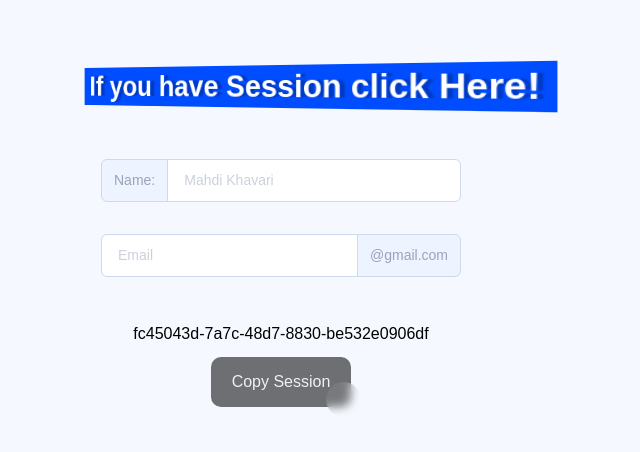
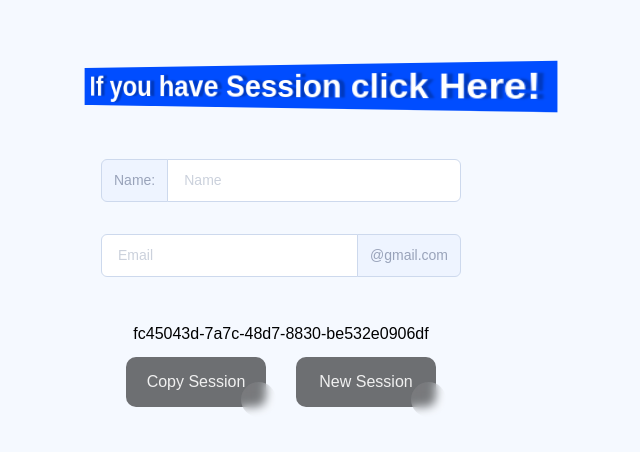
Before and after one commit to mkhavari01/Data-Loss-Prevention, a React (Create React App) app in the folder client/: page / in a window 1280 px wide. Shown: the part 164-616 px from the top of the page, without its empty margins (359-999 px from the left). Built offline with nearby package versions, Linux system fonts and the light colour scheme; no server answers.

Commit message:
feat: create + update new user

```diff
--- a/client/src/App.css
+++ b/client/src/App.css
@@ -230,3 +230,10 @@ body .form-group:not(:last-child) {
   cursor: pointer;
   padding: .1em .3em;
 }
+
+.er{
+  display: flex;
+  justify-content: center;
+  align-items: center;
+  gap: 30px;
+}
--- a/client/src/App.js
+++ b/client/src/App.js
@@ -37,7 +37,8 @@ function App() {
     console.log(existingSessionID);
 
     if (existingSessionID) {
-      setSessionID(existingSessionID);
+      // setSessionID(existingSessionID);
+      submitSession(existingSessionID);
     } else {
       // Generate a new session ID and save it as an HttpOnly cookie
       const newSessionID = uuidv4();
@@ -61,13 +62,16 @@ function App() {
     socket.emit("send_message", obj);
   }
 
-  async function submitSession() {
+  async function submitSession(session) {
     try {
       console.log(process.env.REACT_APP_BACKEND_URL);
       const res = await axios.post(process.env.REACT_APP_BACKEND_URL, {
-        session: prevSession,
+        session: prevSession || session,
       });
-      console.log("res is", res.data);
+      setName(res.data.data.name);
+      setEmail(res.data.data.email);
+      setSessionID(res.data.data.sessionID);
+      Cookies.set("sessionID", res.data.data.sessionID, { expires: 9 });
     } catch (error) {
       console.log("error is:", error);
       // alert(error.message);
@@ -81,6 +85,14 @@ function App() {
     const text = spanRef.current.innerText;
     navigator.clipboard.writeText(text);
     alert("Session ID copied on the clipboard");
+  }
+
+  function newSessionID() {
+    setEmail("");
+    setName("");
+    const newSessionID = uuidv4();
+    Cookies.set("sessionID", newSessionID, { expires: 9 });
+    setSessionID(newSessionID);
   }
 
   return (
@@ -123,7 +135,7 @@ function App() {
                 onChange={(e) => updateInput(e)}
                 className="form-field"
                 type="text"
-                placeholder="Mahdi Khavari"
+                placeholder="Name"
                 name="name"
               />
             </div>
@@ -145,6 +157,7 @@ function App() {
         ) : (
           <p className="copy-btn">
             <span ref={spanRef}>{sessionID}</span>
+            <div className="er">
               <button
                 onClick={copyToClipboard}
                 className="button-86"
@@ -152,6 +165,14 @@ function App() {
               >
                 Copy Session
               </button>
+              <button
+                onClick={newSessionID}
+                className="button-86"
+                role="button"
+              >
+                New Session
+              </button>
+            </div>
           </p>
         )}
         {/* <button onClick={sendData}>
```
Also changed, not shown: 1 other file (tests, documents, lock files or other folders). Lines whose indentation alone changed are shown as unchanged.
